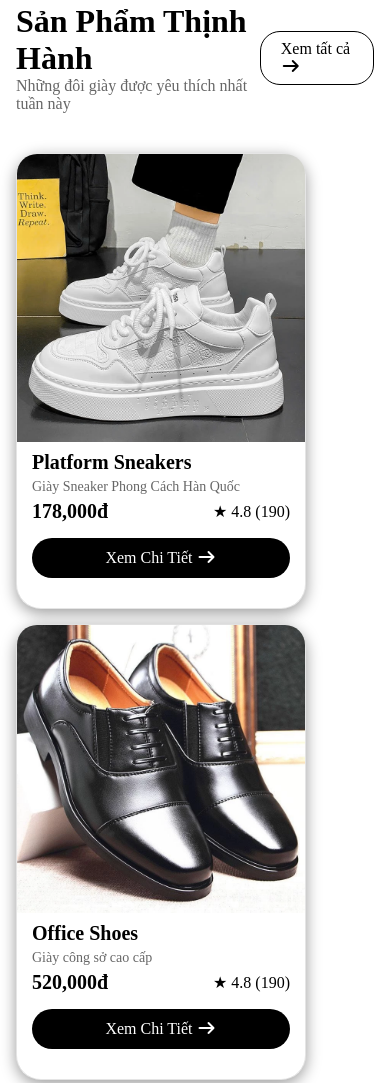
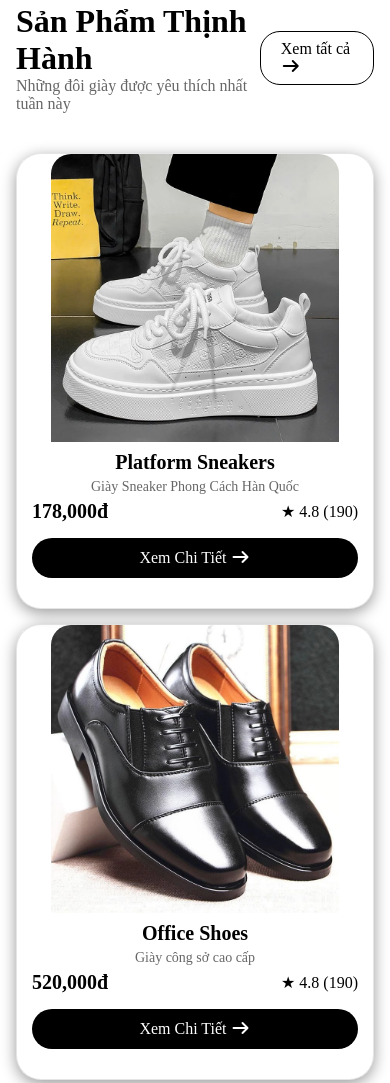
Before and after one commit to tle807835-blip/ATSoles, a plain HTML site: page Product.html in a window 390 px wide. Shown: the part 1097-2180 px from the top of the page. Drawn offline with Linux system fonts and the light colour scheme.

Commit message:
Product.css

```diff
--- a/css/Product.css
+++ b/css/Product.css
@@ -552,8 +552,9 @@
     gap: 15px;
   }
 
-  .product-card {
+  .trending__card {
     width: 100%;
+    text-align: center;
   }
 }
 
@@ -591,6 +592,7 @@
 
   .footer__container {
     flex-direction: column;
+    text-align: center;
     gap: 20px;
   }
 
```
